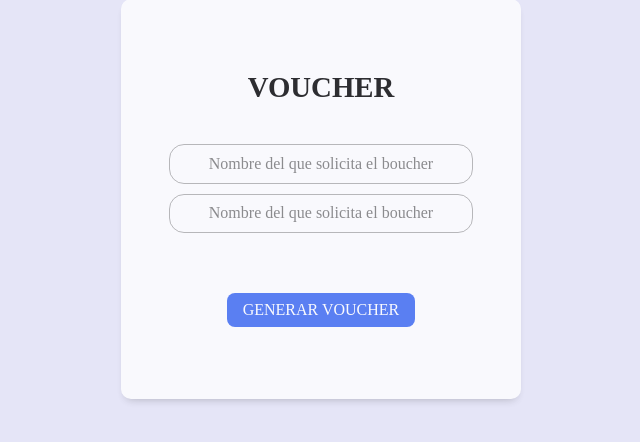
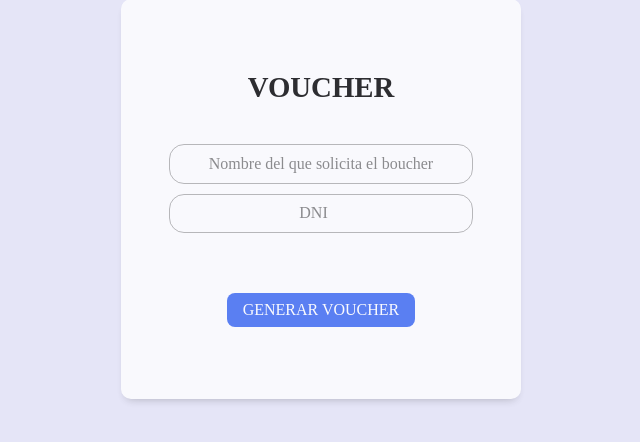
Before and after one commit to alexis120595/taxibarber-y-sindicato, a Flask app: page /voucher in a window 1280 px wide. Shown: the part 201-643 px from the top of the page, without its empty margins (319-959 px from the left). Run offline with Flask 3, Linux system fonts and the light colour scheme; parts of the project's set-up code (start-up, migrations or seed data) failed here and were passed over; some libraries are stand-ins or nearby versions.

Commit message:
control de formularios por el lado del cliente

```diff
--- a/app.py
+++ b/app.py
@@ -101,23 +101,36 @@ def register_user():
 #tambien genera el qr para que pueda ser escaneado y descargado por el usuario
 @app.route('/voucher', methods=[ 'POST'])
 def boucher():
+    error = None
     if request.method == 'POST':
         name1 = request.form['txtName1']
-        name2 = request.form['txtName2']
+        dni = request.form['txtDNI']
 
+    if not name1:
+        error = "Error: Name is required"
+    elif not re.match("^[A-Za-zÑñÁÉÍÓÚáéíóú ]*$", name1):
+        error = "Error: Name can only contain letters"
+    elif not dni.isdigit() or len(dni) < 7:
+        error = "Error: DNI must be a number and at least 7 digits long"
+
+    if error:
+        return render_template('voucher.html', error=error)
+
+    try:
+        normalized_name = unicodedata.normalize('NFKD', name1).encode('ASCII', 'ignore').decode('utf-8')
         cur = mysql.connection.cursor(MySQLdb.cursors.DictCursor)
         fecha = datetime.now()
-        cur.execute('INSERT INTO boucher (name1, name2, fecha) VALUES (%s, %s, %s)', (name1, name2, fecha))
+        cur.execute('INSERT INTO boucher (name1, dni, fecha) VALUES (%s, %s, %s)', (normalized_name, dni, fecha))
         mysql.connection.commit()
 
-         # Obtener el estado del voucher
-        cur.execute('SELECT estado FROM boucher WHERE name1 = %s AND name2 = %s', (name1, name2))
+        # Obtener el estado del voucher
+        cur.execute('SELECT estado FROM boucher WHERE name1 = %s AND dni = %s', (normalized_name, dni))
         result = cur.fetchone()
         estado = result['estado']
 
         # Generar el código QR
         if estado == 'active':
-         data = f"{name1} {name2}"  # Datos para el código QR
+            data = f"{normalized_name} {dni}"  # Datos para el código QR
         else:
             data = 'qr inactivo, genere uno nuevo'
         qr = qrcode.QRCode(
@@ -130,29 +143,31 @@ def boucher():
         qr.make(fit=True)
 
         img = qr.make_image(fill='black', back_color='white')
-        img_filename = f'static/qr/{name1}_{name2}.png'
+        img_filename = f'static/qr/{normalized_name}_{dni}.png'
         img.save(img_filename)
 
-        return redirect(url_for('show_qr', filename=f'{name1}_{name2}.png'))
+        return redirect(url_for('show_qr', filename=f'{normalized_name}_{dni}.png'))
+    except Exception as e:
+        error = str(e)
+        return render_template('voucher.html', error=error)
 
-    return render_template('voucher.html')
 
 #esta ruta muestra el qr generado una vez es enviado el voucher
 # y la informacion es guardada en la base de datos de forma correta
 @app.route('/show_qr/<filename>', methods=['GET'])
 def show_qr(filename):
-    name1, name2 = filename.split('.')[0].split('_')
+    name1, dni = filename.split('.')[0].split('_')
 
     cur = mysql.connection.cursor(MySQLdb.cursors.DictCursor)
 
     # Obtener el estado del voucher
-    cur.execute('SELECT estado FROM boucher WHERE name1 = %s AND name2 = %s', (name1, name2))
+    cur.execute('SELECT estado FROM boucher WHERE name1 = %s AND dni = %s', (name1, dni))
     result = cur.fetchone()
     estado = result['estado']
 
     # Generar el código QR
     if estado == 'active':
-        data = f"{name1} {name2}"  # Datos para el código QR
+        data = f"{name1} {dni}"  # Datos para el código QR
     else:
         data = 'qr inactivo, genere uno nuevo'
 
@@ -166,10 +181,10 @@ def show_qr(filename):
     qr.make(fit=True)
 
     img = qr.make_image(fill='black', back_color='white')
-    img_filename = f'static/qr/{name1}_{name2}.png'
+    img_filename = f'static/qr/{name1}_{dni}.png'
     img.save(img_filename)
 
-    return render_template('show_qr.html', filename=f'{name1}_{name2}.png')
+    return render_template('show_qr.html', filename=f'{name1}_{dni}.png')
 
     # aca finalizan todas la rutas del lado del usuario
     # ahora comienzan la rutas de los administradores
--- a/template/listado_voucher.html
+++ b/template/listado_voucher.html
@@ -18,7 +18,7 @@
                     <tr>
                         <th>ID</th>
                         <th>Nombre 1</th>
-                        <th>Nombre 2</th>
+                        <th>Dni</th>
                         <th>Estado</th>
                         <th>Slide</th>
                     </tr>
@@ -28,7 +28,7 @@
                         <tr>
                             <td>{{ voucher.id }}</td>
                             <td>{{ voucher.name1 }}</td>
-                            <td>{{ voucher.name2 }}</td>
+                            <td>{{ voucher.dni }}</td>
                             <td id="estado-{{ voucher.id }}">{{ voucher.estado }}</td>
                             <td>
                                 <label class="switch">
--- a/template/voucher.html
+++ b/template/voucher.html
@@ -13,27 +13,23 @@
     <form class="form" action="/voucher" method="post">
 
         <h1 class="form__title">VOUCHER</h1>
-
+        {% if error %}
+        <p class="form__error">{{ error }}</p>
+        {% endif %}
         <div class="form__container">
         <div class="form__group">
             <label class="form__label" for="exampleInputFullName"></label>
-            <input type="text" class="form__input" id="exampleInputFullName" placeholder="Nombre del que solicita el boucher" name="txtName1">
+            <input type="text" class="form__input" id="exampleInputFullName" placeholder="Nombre del que solicita el boucher" name="txtName1" required>
         </div>
 
         <div class="form__group">
-            <label class="form__label" for="exampleInputFullName"></label>
-            <input type="text" class="form__input" id="exampleInputFullName" placeholder="Nombre del que solicita el boucher" name="txtName2">
-
-
-
-
+            <label class="form__label" for="exampleInputDNI"></label>
+            <input type="number" class="form__input" id="exampleInputDNI" placeholder="DNI" name="txtDNI" required>
 
 
         <button type="submit" class="form__button">GENERAR VOUCHER</button>
 
-
         </div>
-
 
     </form>
     <a href="{{ url_for('login') }}">
```
Also changed, not shown: static/qr/11111_1.png (added), static/qr/11111_38909057.png (added), static/qr/alejo anero_45607893.png (added), static/qr/alexis villafane_45678095.png (added), static/qr/alexis villafañe_38909057.png (added), static/qr/carlos pet_1.png (added), static/qr/matias norte_23406984.png (added).
